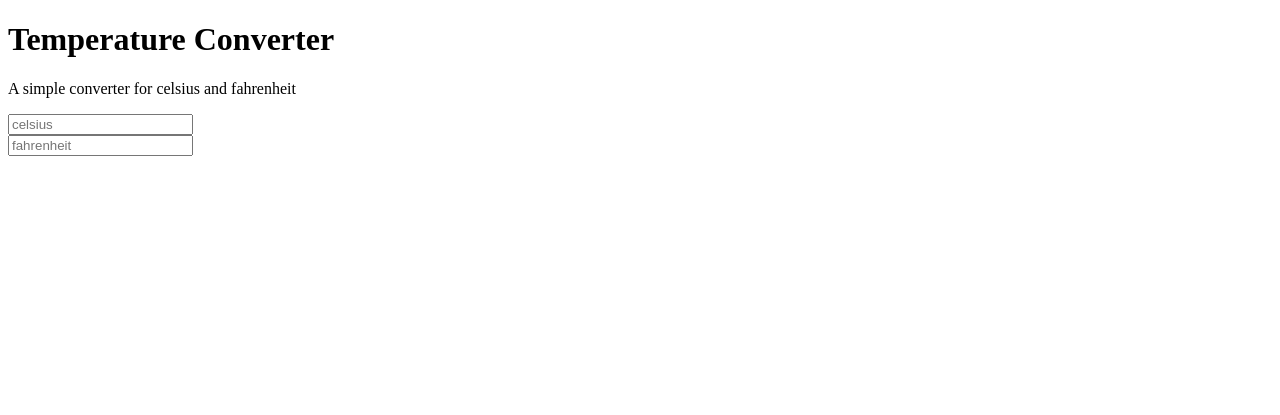
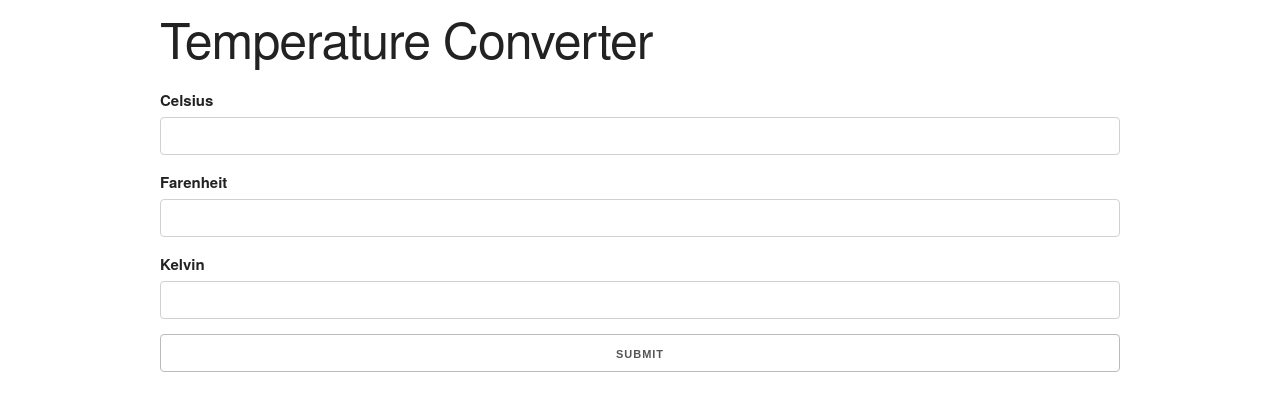
Before and after one commit to Etang131/TemperatureConverter, a plain HTML site: page index.html in a window 1280 px wide. Drawn offline with nearby package versions, Linux system fonts and the light colour scheme.

Commit message:
added the index file form

```diff
--- a/index.html
+++ b/index.html
@@ -5,18 +5,32 @@
     <meta name="viewport" content="width=device-width, initial-scale=1.0" />
     <meta http-equiv="X-UA-Compatible" content="ie=edge" />
     <link rel="stylesheet" href="main.css" />
+    <link
+      rel="stylesheet"
+      href="https://cdnjs.cloudflare.com/ajax/libs/skeleton/2.0.4/skeleton.css"
+    />
     <title>Temperature Converter</title>
   </head>
   <body>
-    <div>
-      <h1>Temperature Converter</h1>
-      <p>A simple converter for celsius and fahrenheit</p>
-    </div>
-    <div id="celsius-box">
-      <input id="celsius" type="number" placeholder="celsius" />
-    </div>
-    <div id="fahrenheit-box">
-      <input id="fahrenheit" type="number" placeholder="fahrenheit" />
+    <div class="container">
+      <h1 class="heading">Temperature Converter</h1>
+      <form id="temp-form">
+        <div>
+          <label for="celsius-form">Celsius</label>
+          <input type="text" id="celsius" class="u-full-width" />
+        </div>
+        <div>
+          <label for="farenheit-form">Farenheit</label>
+          <input type="text" id="farenheit" class="u-full-width" />
+        </div>
+        <div>
+          <label for="kelvin-form">Kelvin</label>
+          <input type="text" id="kelvin" class="u-full-width" />
+        </div>
+        <div>
+          <input type="submit" value="Submit" class="u-full-width" />
+        </div>
+      </form>
     </div>
     <script src="index.js"></script>
   </body>
```
